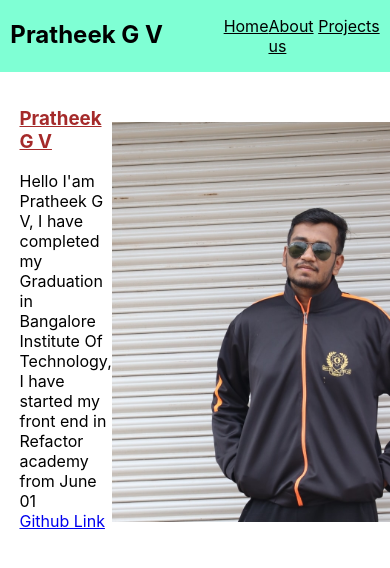
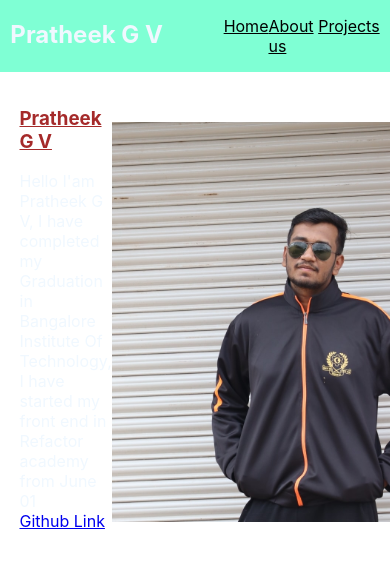
Before and after one commit to pratheek1904/Wanderon, a React (Create React App) app: page / in a window 390 px wide. Shown: the top 568 px of the page. Built offline with nearby package versions, Linux system fonts and the light colour scheme.

Commit message:
Update App.css

```diff
--- a/src/App.css
+++ b/src/App.css
@@ -44,3 +44,7 @@ section{
 
   margin-left: 5%;
 }
+@media (  max-width: 500px) {
+  body{color:aliceblue}
+
+}
```
